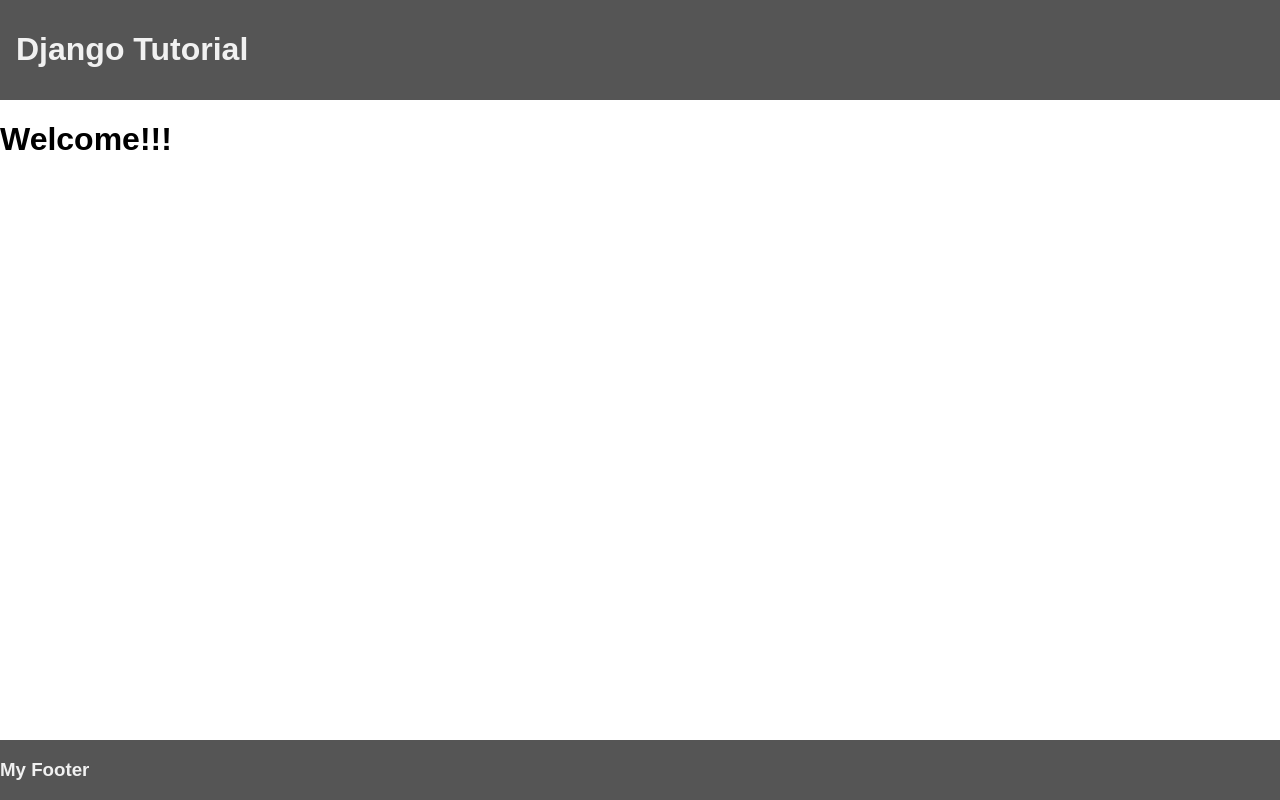
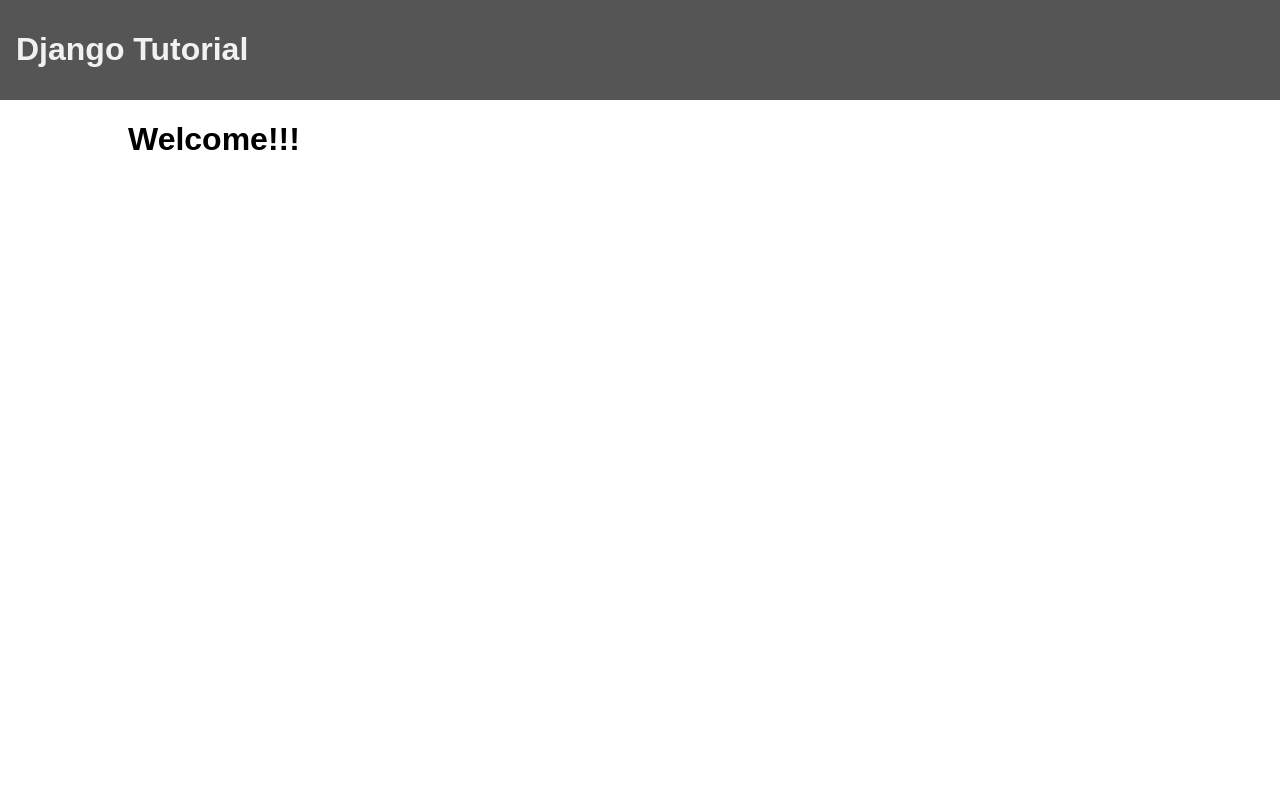
Before and after one commit to gaurakshay/django_tutorial, a Django app: page / in a window 1280 px wide. Run offline with Django 3.2, Linux system fonts and the light colour scheme.

Commit message:
updated templates to import from base template

```diff
--- a/tutorial/students/templates/base.html
+++ b/tutorial/students/templates/base.html
@@ -15,27 +15,27 @@
             color: #f1f1f1;
         }
 
-        .footer {
-            position: absolute;
-            bottom: 0;
-            width: 100%;
-            height: 60px;
-            background: #555;
-            color: #f1f1f1;
-        }
+        {#.footer {#}
+        {#    position: absolute;#}
+        {#    bottom: 0;#}
+        {#    width: 100%;#}
+        {#    height: 60px;#}
+        {#    background: #555;#}
+        {#    color: #f1f1f1;#}
+        {#}#}
     </style>
 </head>
 <body>
 <header class="header" id="myHeader">
     <h1>Django Tutorial</h1>
 </header>
-
+<div style="margin-left: 10%;">
 {% block content %}
     {# Your content goes here #}
 {% endblock content %}
-
-<footer class="footer" id="myFooter">
-    <h3>My Footer</h3>
-</footer>
+</div>
+{#<footer class="footer" id="myFooter">#}
+{#    <h3>My Footer</h3>#}
+{#</footer>#}
 </body>
 </html>
```
Also changed, not shown: tutorial/requirements.txt (+6 -2 lines), tutorial/students/templates/dept-details.html (+10 -12 lines), tutorial/students/templates/dept-list.html (+8 -10 lines), tutorial/students/templates/stud-details.html (+11 -13 lines), tutorial/students/templates/stud-list.html (+13 -15 lines).
